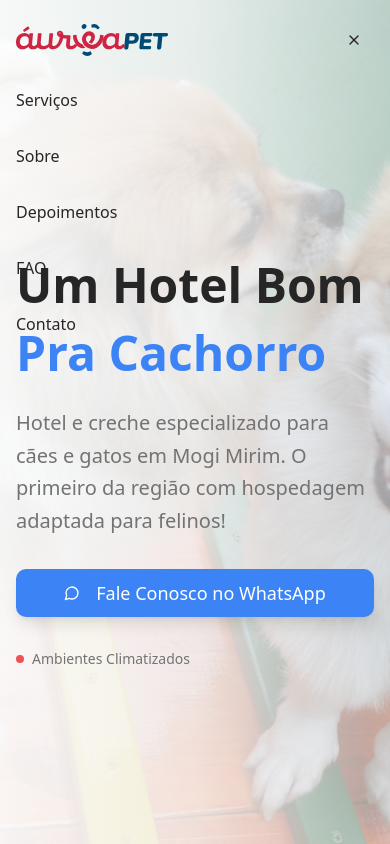
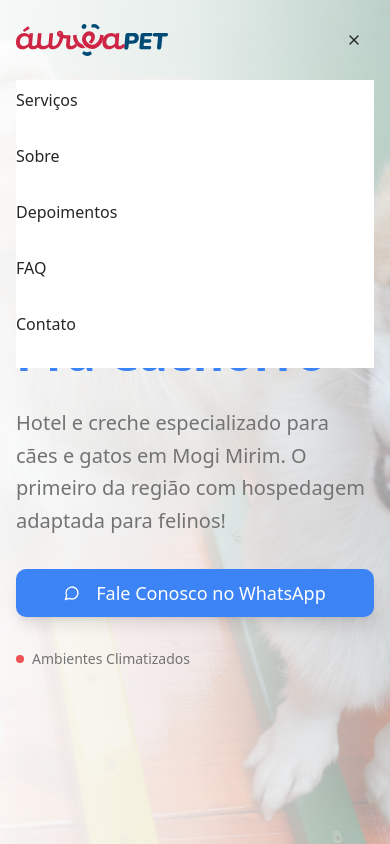
Before and after one commit to butrico31/aurea-pet, a React (Vite) app: page / in a window 390 px wide. Both pictures are taken after a click on the button 354 px from the left and 40 px from the top of the page. Shown: the top 844 px of the page. Built offline with nearby package versions, Linux system fonts and the light colour scheme; the HTML template or start-up script is replaced by a standard one.

Commit message:
adiciona fundo branco ao menu móvel

```diff
--- a/src/components/landing/Header.tsx
+++ b/src/components/landing/Header.tsx
@@ -74,7 +74,7 @@ const Header = () => {
 
         {/* Mobile Menu */}
         {isMobileMenuOpen && (
-          <nav className="md:hidden pb-6 animate-fade-in">
+          <nav className="md:hidden pb-6 animate-fade-in bg-white">
             <div className="flex flex-col gap-4">
               {menuItems.map((item) => (
                 <button
```
